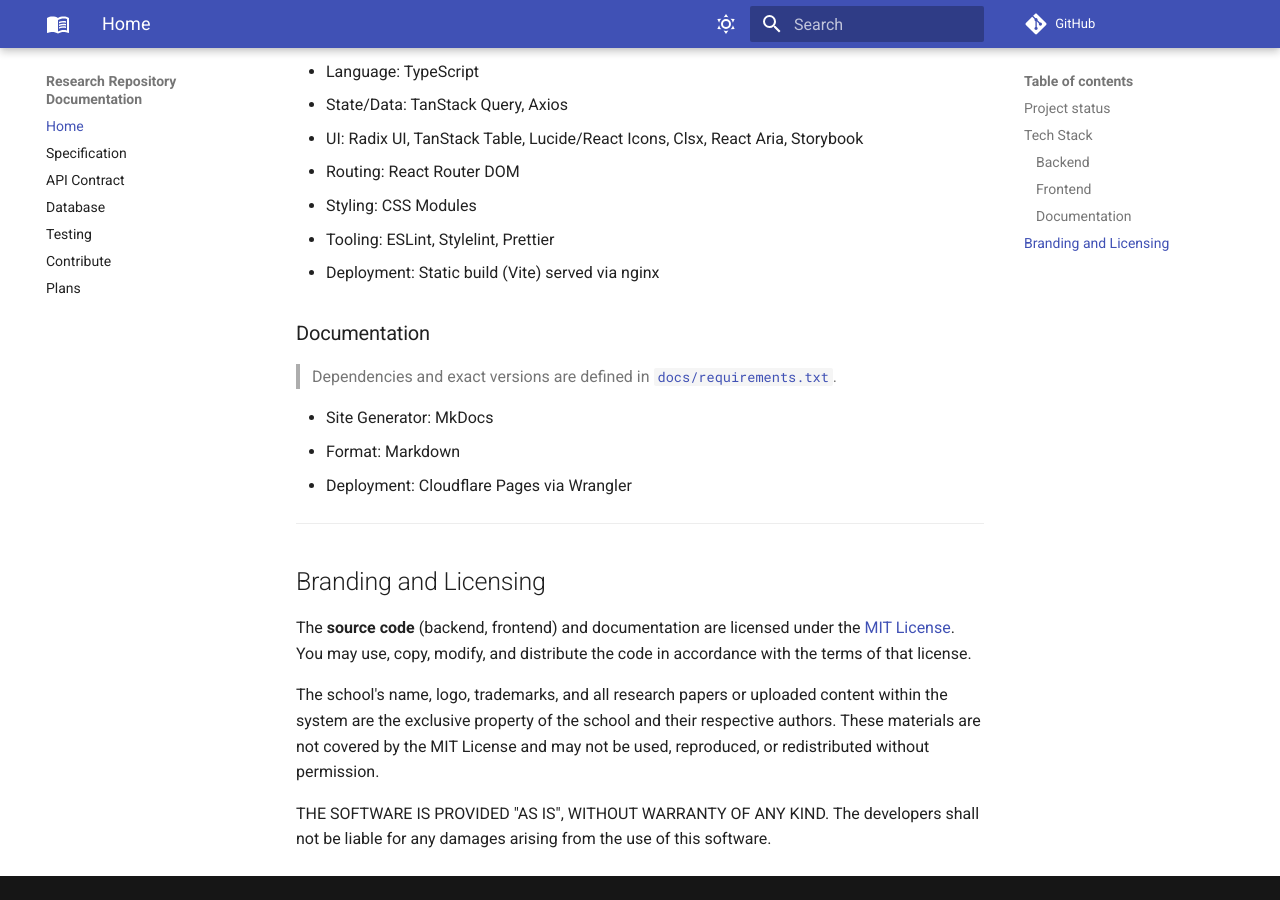
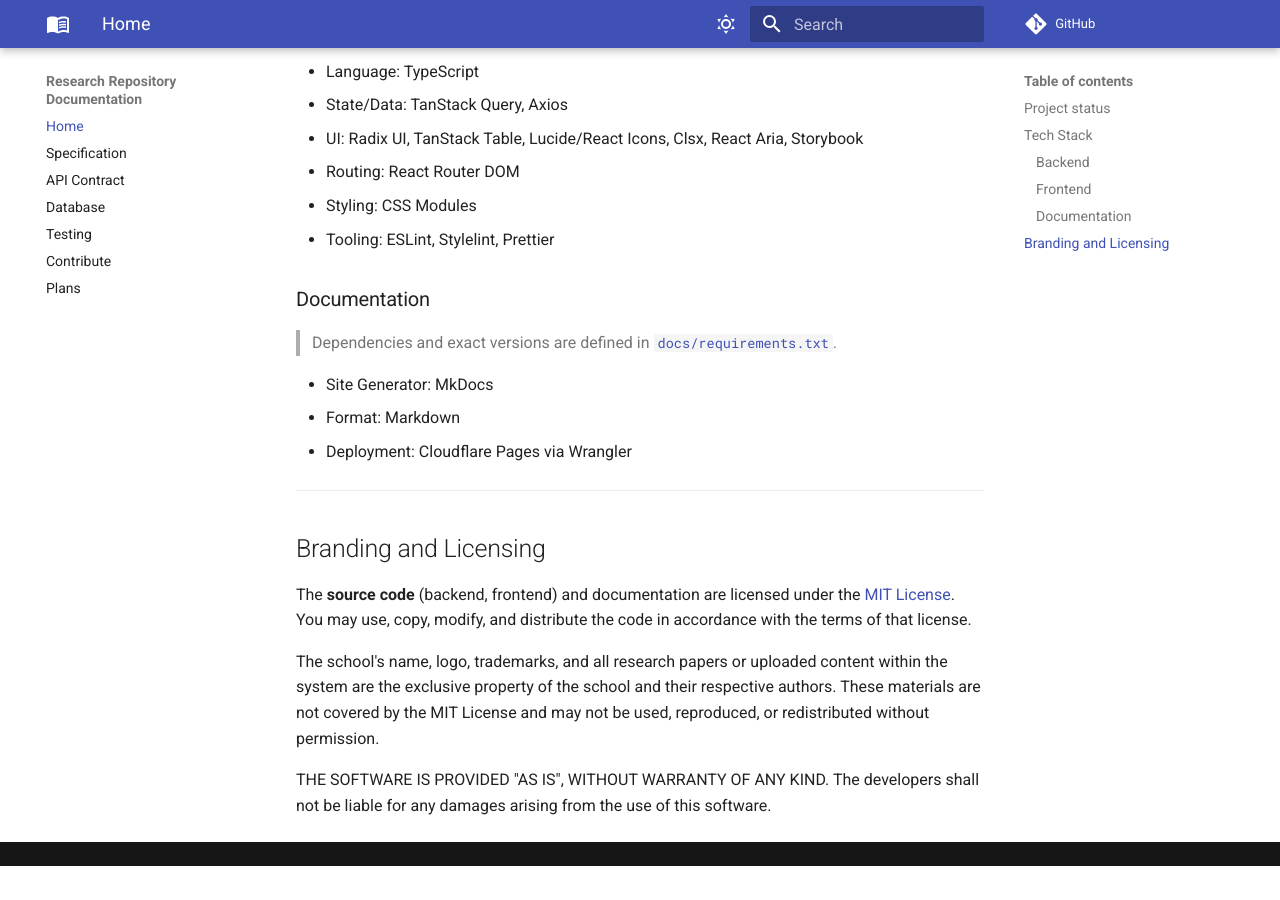
Before and after one commit to r4ppz/research-repository, an MkDocs documentation site: the page built from docs/docs/index.md, in a window 1280 px wide and 900 px high, scrolled down 1446 px. Built offline with MkDocs 1.6.1 and Material for MkDocs 9.7.7, drawn with Linux system fonts in a browser that asks for light colours; comment, search, counter and statistics services are not loaded; after the commit the page ends 2312 px from its top, so only the background shows below that.

Commit message:
chore: remove deployment in docs

```diff
--- a/docs/docs/index.md
+++ b/docs/docs/index.md
@@ -56,7 +56,6 @@
 - Routing: React Router DOM
 - Styling: CSS Modules
 - Tooling: ESLint, Stylelint, Prettier
-- Deployment: Static build (Vite) served via nginx
 
 ### Documentation
 
```
